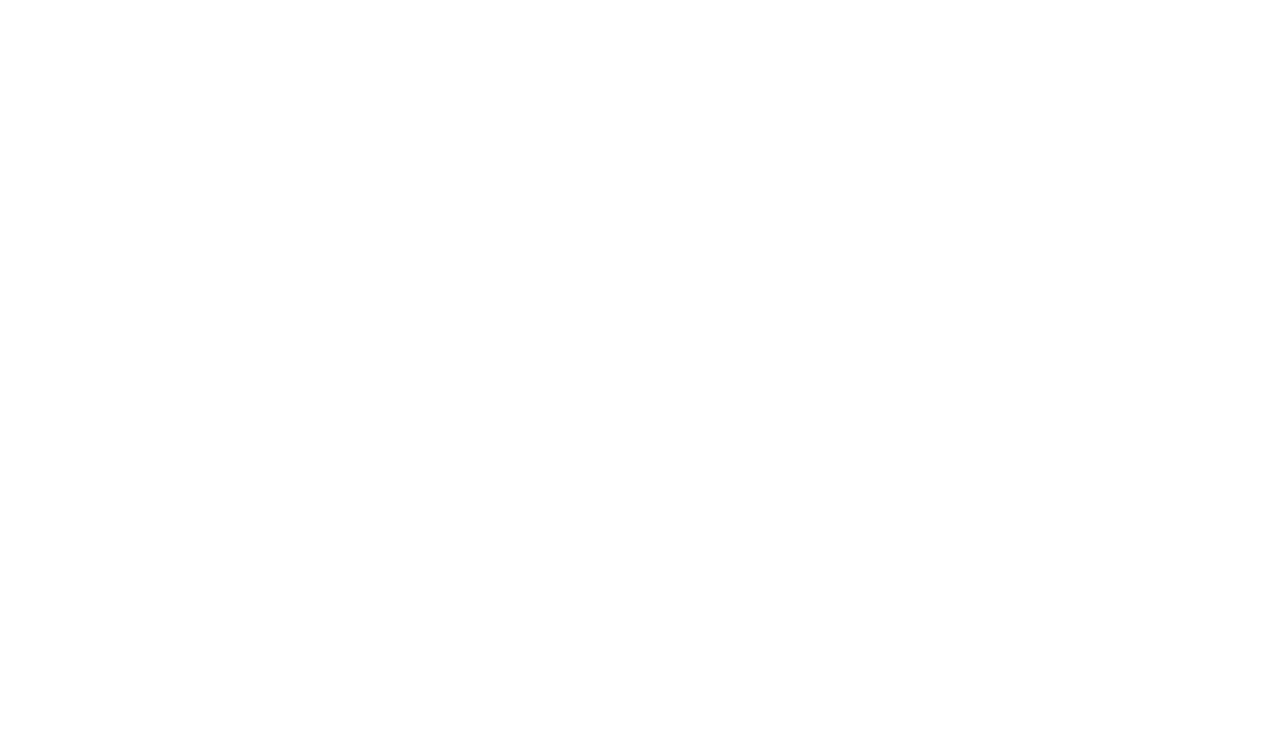
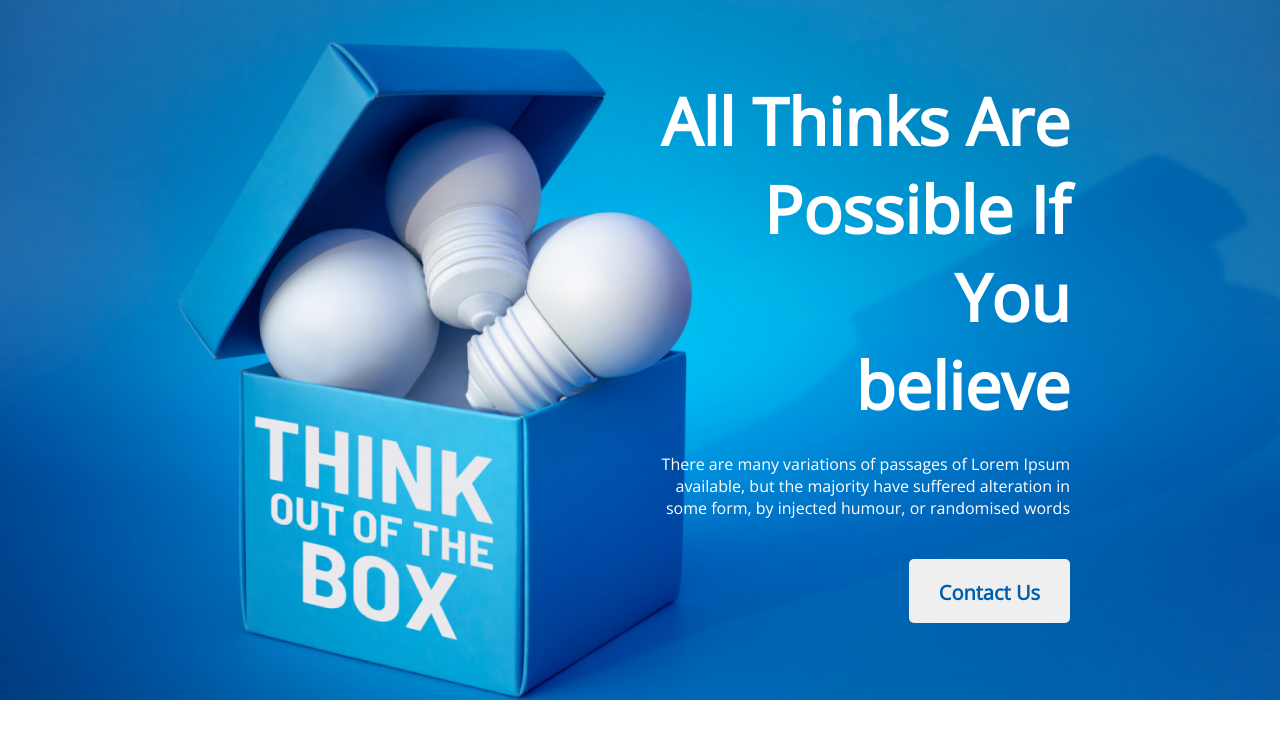
Before and after one commit to Rudra42/new-year-new-me, a plain HTML site: page index.html in a window 1280 px wide. Drawn offline with nearby package versions, Linux system fonts and the light colour scheme.

Commit message:
banner done

```diff
--- a/CSS/style.css
+++ b/CSS/style.css
@@ -0,0 +1,47 @@
+*{
+    margin: 0;
+    font-family: 'Open Sans', sans-serif;
+}
+/* header styles */
+
+header{
+    background-image: url(../images/banner/banner3.png);
+    background-size: cover;
+    background-repeat: no-repeat;
+    background-position: left center;
+    min-height: 700px;
+    display: flex;
+    align-items: center;
+}
+
+
+
+.banner-info{
+    width: 50%;
+    text-align: right;
+    margin-right: 210px;
+}
+
+.banner-info h3{
+    font-weight: 700;
+    font-size: 65px;
+    color: #FFFFFF;
+    margin-bottom: 24px;
+}
+
+.banner-info p{
+    font-weight: 400;
+    font-size: 16px;
+    color: #FFFFFF;
+    margin-bottom: 40px;
+}
+
+.btn-primary{
+    height: 64px;
+    color: #005FAC;
+    font-weight: 600;
+    font-size: 20px;
+    border: none;
+    padding: 20px 30px;
+    border-radius: 5px;
+}
--- a/index.html
+++ b/index.html
@@ -5,9 +5,21 @@
     <meta http-equiv="X-UA-Compatible" content="IE=edge">
     <meta name="viewport" content="width=device-width, initial-scale=1.0">
     <link rel="stylesheet" href="CSS/style.css">
+    <!-- google fonts -->
+    <link rel="preconnect" href="https://fonts.googleapis.com"><link rel="preconnect" href="https://fonts.gstatic.com" crossorigin><link href="https://fonts.googleapis.com/css2?family=Kanit&family=Libre+Baskerville:ital@0;1&family=Open+Sans&family=Poppins:wght@500&family=Work+Sans&display=swap" rel="stylesheet">
     <title>New Year New Me</title>
 </head>
 <body>
+    <header class="header">
+        <!-- banner starts -->
+        <div class="banner-info">
 
+        </div>
+        <div class="banner-info">
+            <h3>All Thinks Are<br> Possible If You<br> believe</h3>
+            <p>There are many variations of passages of Lorem Ipsum available, but the majority have suffered alteration in some form, by injected humour, or randomised words</p>
+            <button class="btn-primary">Contact Us</button>
+        </div>
+    </header>
 </body>
 </html>
```
